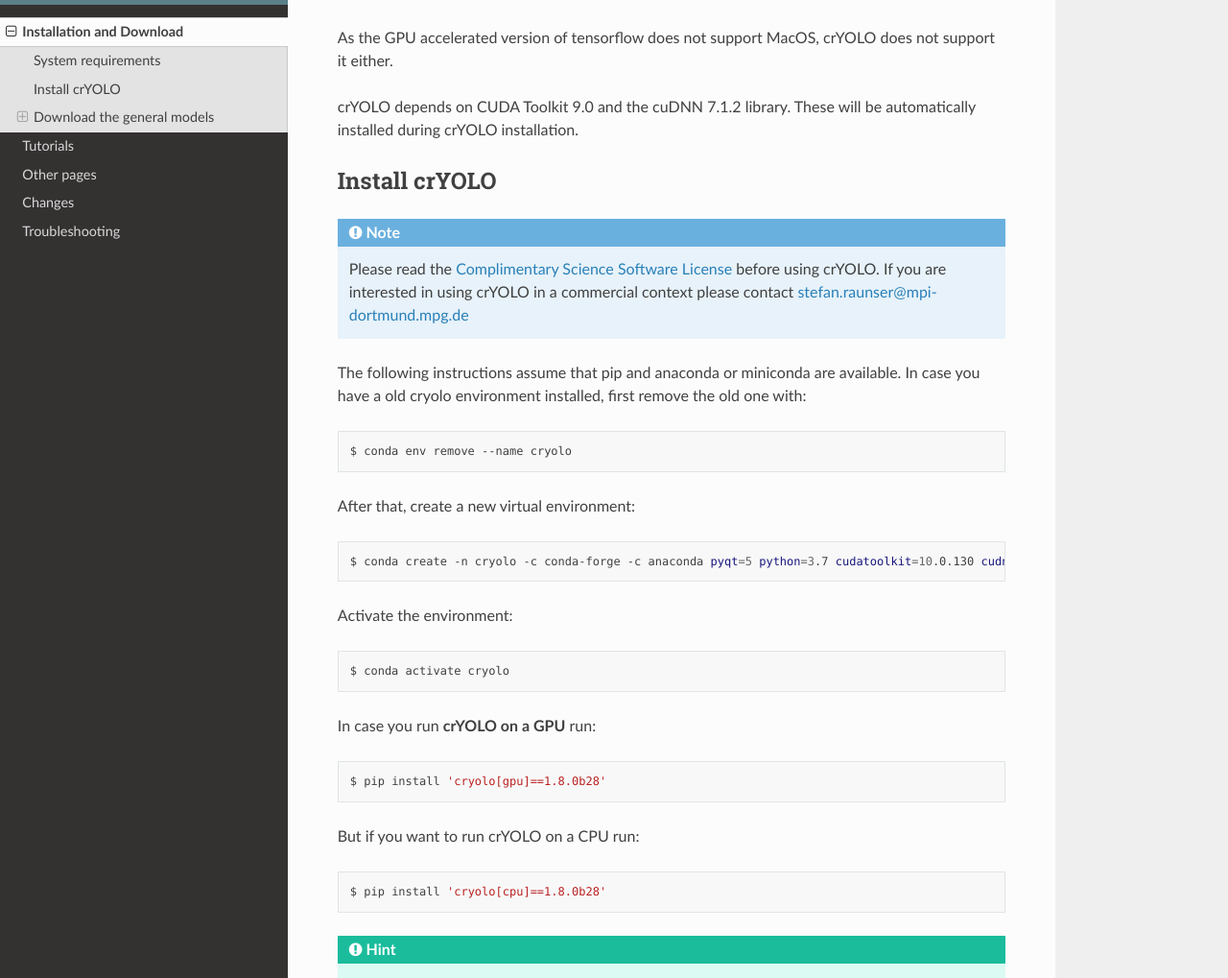
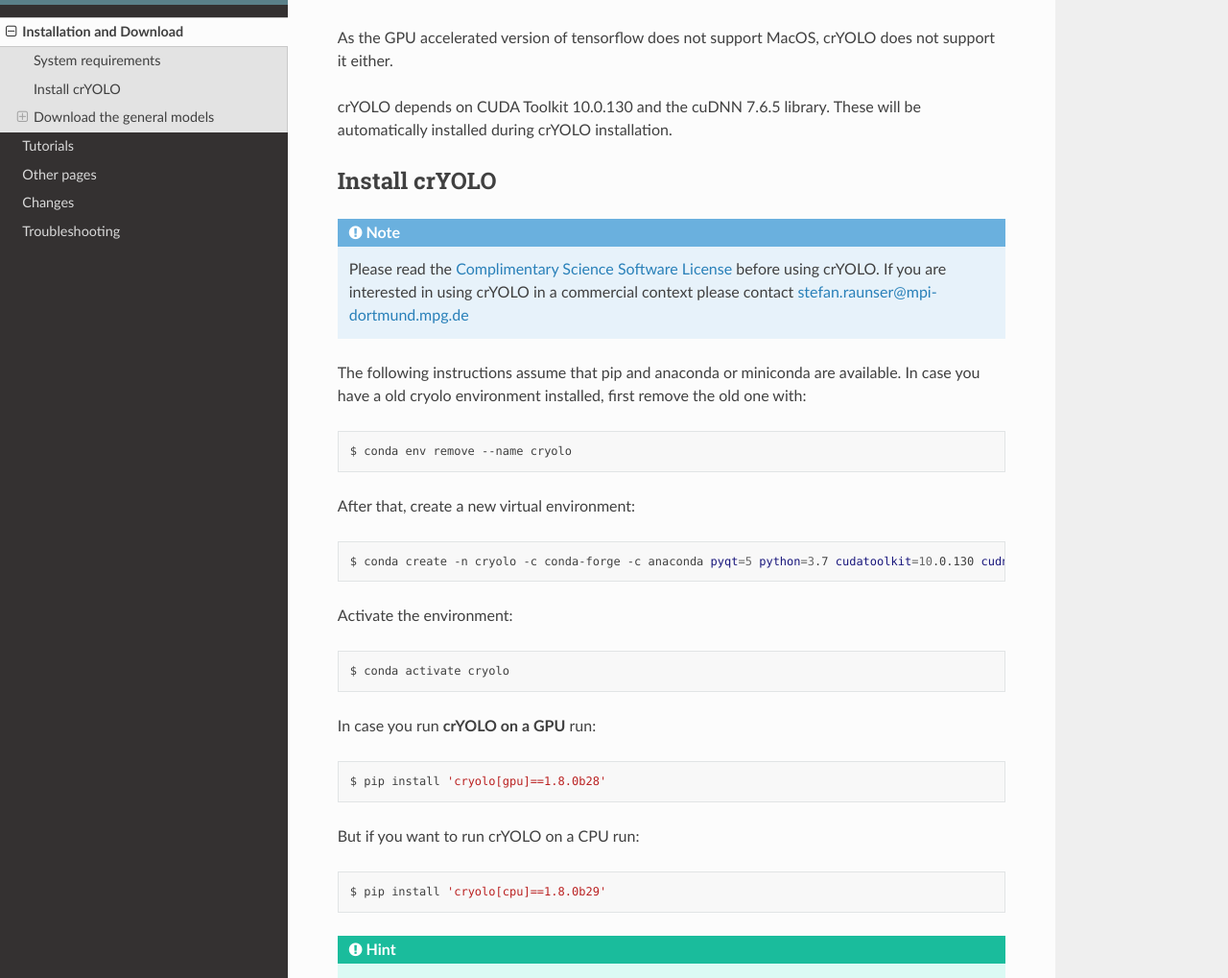
Before and after one commit to MPI-Dortmund/cryolo, a Sphinx documentation site: the page built from source/installation.rst, in a window 1280 px wide and 1400 px high, scrolled down 416 px. Shown: the part 156-1175 px from the top of the window at 96% size. Built offline with Sphinx 7.4.7 and the Read the Docs theme 2.0.0, drawn with Linux system fonts in a browser that asks for light colours.

Commit message:
update version

```diff
--- a/source/installation.rst
+++ b/source/installation.rst
@@ -22,7 +22,7 @@
 
 As the GPU accelerated version of tensorflow does not support MacOS, crYOLO does not support it either.
 
-crYOLO depends on CUDA Toolkit 9.0 and the cuDNN 7.1.2 library. These will be automatically installed
+crYOLO depends on CUDA Toolkit 10.0.130 and the cuDNN 7.6.5 library. These will be automatically installed
 during crYOLO installation.
 
 
@@ -62,7 +62,7 @@
 
 .. prompt:: bash $
 
-    pip install 'cryolo[cpu]==1.8.0b28'
+    pip install 'cryolo[cpu]==1.8.0b29'
 
 .. hint::
     You can also integrate crYOLO as :ref:`Environment Module <cryolo-module-label>`
```
